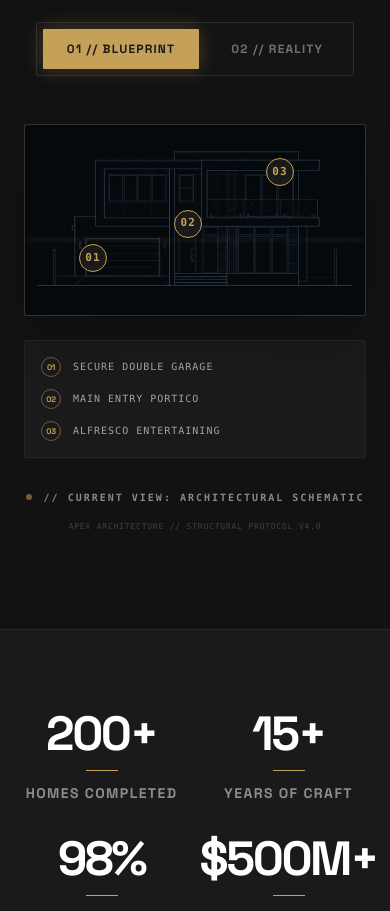
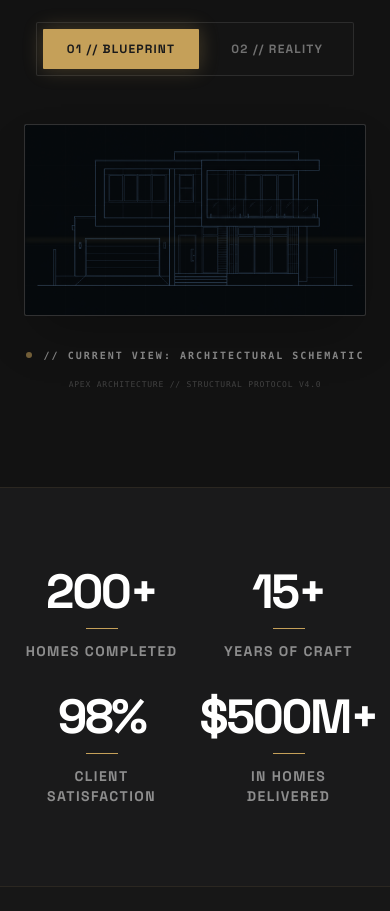
Before and after one commit to ESTEERZY/northaspect-building, a React (Vite) app: page /#/ in a window 390 px wide. Shown: the part 7972-8883 px from the top of the page. Built offline with nearby package versions, Linux system fonts and the light colour scheme.

Commit message:
clean: remove rooms labels, lines, spec metadata, and mobile legends from blueprint image

```diff
--- a/src/components/BlueprintToggle.tsx
+++ b/src/components/BlueprintToggle.tsx
@@ -84,70 +84,6 @@ const BlueprintToggle = () => {
             }}
           />
 
-          {/* Layer 3: Technical Annotations & Room Labels */}
-          <motion.div
-            initial={false}
-            animate={{ opacity: view === 'blueprint' ? 1 : 0 }}
-            transition={{ duration: 0.5, ease: "easeInOut" }}
-            className="absolute inset-0 z-30 pointer-events-none font-mono text-[10px] tracking-tighter text-white/60 p-8"
-          >
-            {/* Room Labels - Numeric Circles on Mobile, Full Labels on Desktop */}
-            <div className="absolute top-[70%] left-[20%] md:top-[65%] md:left-[15%] -translate-x-1/2 -translate-y-1/2 pointer-events-none transition-all duration-500 z-50">
-              <div className="flex items-center justify-center w-7 h-7 md:w-auto md:h-auto rounded-full md:rounded-none border border-gold bg-charcoal text-[11px] md:text-sm font-black text-gold tracking-widest shadow-2xl md:px-4 md:py-1.5">
-                <span className="md:hidden">01</span>
-                <span className="hidden md:inline">[ SECURE DOUBLE GARAGE ]</span>
-              </div>
-            </div>
-
-            <div className="absolute top-[52%] left-[48%] md:top-[50%] md:left-[45%] -translate-x-1/2 -translate-y-1/2 pointer-events-none transition-all duration-500 z-50">
-              <div className="flex items-center justify-center w-7 h-7 md:w-auto md:h-auto rounded-full md:rounded-none border border-gold bg-charcoal text-[11px] md:text-sm font-black text-gold tracking-widest shadow-2xl md:px-4 md:py-1.5">
-                <span className="md:hidden">02</span>
-                <span className="hidden md:inline">[ MAIN ENTRY PORTICO ]</span>
-              </div>
-            </div>
-
-            <div className="absolute top-[25%] left-[75%] md:top-[20%] md:right-[15%] md:left-auto -translate-x-1/2 -translate-y-1/2 pointer-events-none transition-all duration-500 z-50">
-              <div className="flex items-center justify-center w-7 h-7 md:w-auto md:h-auto rounded-full md:rounded-none border border-gold bg-charcoal text-[11px] md:text-sm font-black text-gold tracking-widest shadow-2xl md:px-4 md:py-1.5">
-                <span className="md:hidden">03</span>
-                <span className="hidden md:inline">[ ALFRESCO ENTERTAINING ]</span>
-              </div>
-            </div>
-
-            {/* Technical Metadata - Strictly in Corners */}
-            <div className="hidden md:block opacity-0 md:opacity-100 transition-opacity duration-1000 delay-500 absolute top-6 left-6 space-y-1">
-              <div className="text-gold font-black border-l-2 border-gold/50 pl-2 text-[8px] tracking-widest">STR_REINFORCED_CONC_FOOTING</div>
-              <div className="text-[8px] opacity-40">COORD: 34.0522° N, 118.2437° W</div>
-              <div className="text-[8px] opacity-40">ELEV: +145.20m ASL</div>
-            </div>
-
-            <div className="hidden md:block opacity-0 md:opacity-100 transition-opacity duration-1000 delay-700 absolute bottom-6 right-6 text-right space-y-1">
-              <div className="text-gold font-black border-r-2 border-gold/50 pr-2 text-[8px] tracking-widest">SPEC_X_1450_SQM</div>
-              <div className="text-[8px] opacity-40">WALL_THICKNESS: 350MM (R-VALUE: 24.5)</div>
-              <div className="text-[8px] opacity-40">GLASS_TEMP_DBL_GLAZED_LOW_E</div>
-            </div>
-
-            <div className="hidden md:block opacity-0 md:opacity-100 transition-opacity duration-1000 delay-500 absolute bottom-6 left-6 space-y-1">
-              <div className="bg-charcoal px-2 py-1 border border-white/10 text-[8px] tracking-widest uppercase text-white/40">DIM_A: 24,500MM [REF: STRUCTURAL_01]</div>
-            </div>
-
-            {/* Visual Guides (Hidden on Mobile, Fade on Desktop) */}
-            <div className="hidden md:block opacity-0 md:opacity-100 transition-opacity duration-1000 delay-300 absolute top-1/2 left-8 w-16 h-[1px] bg-white/30">
-              <div className="absolute left-0 top-1/2 -translate-y-1/2 w-[1px] h-3 bg-white/50"></div>
-              <div className="absolute right-0 top-1/2 -translate-y-1/2 w-[1px] h-3 bg-white/50"></div>
-            </div>
-
-            <div className="hidden md:block opacity-0 md:opacity-100 transition-opacity duration-1000 delay-300 absolute bottom-24 right-1/2 w-[1px] h-24 bg-white/30">
-              <div className="absolute top-0 left-1/2 -translate-x-1/2 w-3 h-[1px] bg-white/50"></div>
-              <div className="absolute bottom-0 left-1/2 -translate-x-1/2 w-3 h-[1px] bg-white/50"></div>
-            </div>
-
-            {/* Corner Markers (Hidden on Mobile, Fade on Desktop) */}
-            <div className="hidden md:block opacity-0 md:opacity-100 transition-opacity duration-1000 delay-100 absolute top-4 left-4 w-6 h-6 border-t border-l border-gold/40"></div>
-            <div className="hidden md:block opacity-0 md:opacity-100 transition-opacity duration-1000 delay-100 absolute top-4 right-4 w-6 h-6 border-t border-r border-gold/40"></div>
-            <div className="hidden md:block opacity-0 md:opacity-100 transition-opacity duration-1000 delay-100 absolute bottom-4 left-4 w-6 h-6 border-b border-l border-gold/40"></div>
-            <div className="hidden md:block opacity-0 md:opacity-100 transition-opacity duration-1000 delay-100 absolute bottom-4 right-4 w-6 h-6 border-b border-r border-gold/40"></div>
-          </motion.div>
-
           {/* Scanner Glow */}
           <motion.div
             animate={{ top: ["0%", "100%", "0%"] }}
@@ -155,33 +91,6 @@ const BlueprintToggle = () => {
             className="absolute left-0 w-full h-[2px] bg-gold/30 z-40 pointer-events-none opacity-50 blur-[2px]"
           />
         </div>
-
-        {/* Blueprint Legend - Mobile Only (Synced with Toggle) */}
-        <motion.div
-          initial={false}
-          animate={{
-            opacity: view === 'blueprint' ? 1 : 0,
-            height: view === 'blueprint' ? 'auto' : 0,
-            marginTop: view === 'blueprint' ? 24 : 0
-          }}
-          transition={{ duration: 0.5, ease: "easeInOut" }}
-          className="md:hidden overflow-hidden bg-charcoal border border-white/5 rounded-[2px]"
-        >
-          <div className="p-4 grid grid-cols-1 gap-3">
-            <div className="flex items-center gap-3">
-              <span className="w-5 h-5 flex items-center justify-center border border-gold/50 text-[8px] font-black text-gold rounded-full">01</span>
-              <span className="text-[10px] font-mono tracking-widest text-white/60 uppercase">SECURE DOUBLE GARAGE</span>
-            </div>
-            <div className="flex items-center gap-3">
-              <span className="w-5 h-5 flex items-center justify-center border border-gold/50 text-[8px] font-black text-gold rounded-full">02</span>
-              <span className="text-[10px] font-mono tracking-widest text-white/60 uppercase">MAIN ENTRY PORTICO</span>
-            </div>
-            <div className="flex items-center gap-3">
-              <span className="w-5 h-5 flex items-center justify-center border border-gold/50 text-[8px] font-black text-gold rounded-full">03</span>
-              <span className="text-[10px] font-mono tracking-widest text-white/60 uppercase">ALFRESCO ENTERTAINING</span>
-            </div>
-          </div>
-        </motion.div>
 
         {/* Status Text Indicator */}
         <div className="mt-8 flex flex-col md:flex-row items-center justify-between gap-4">
```
Also changed, not shown: 5 other files (tests, documents, lock files or other folders).
